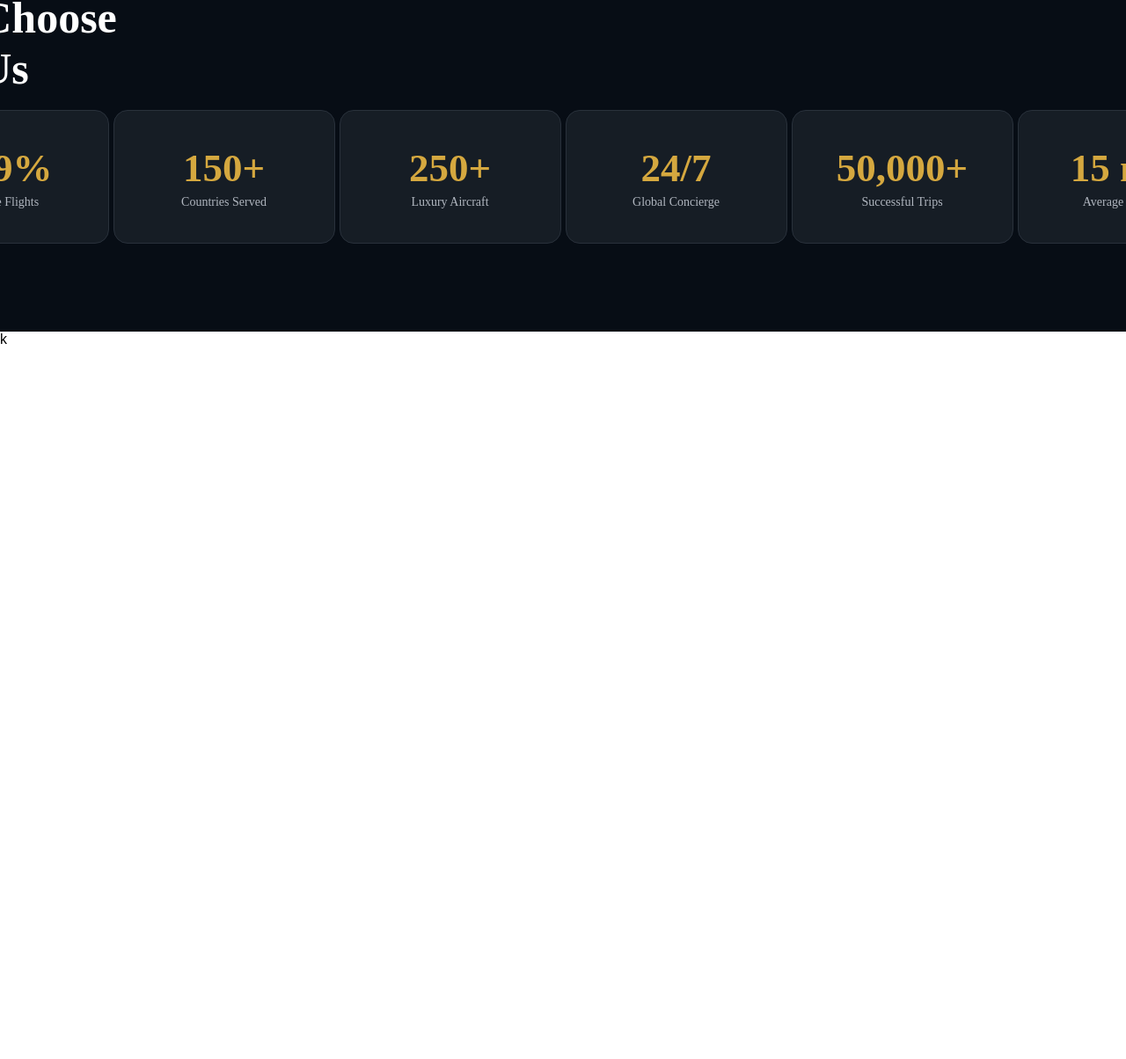
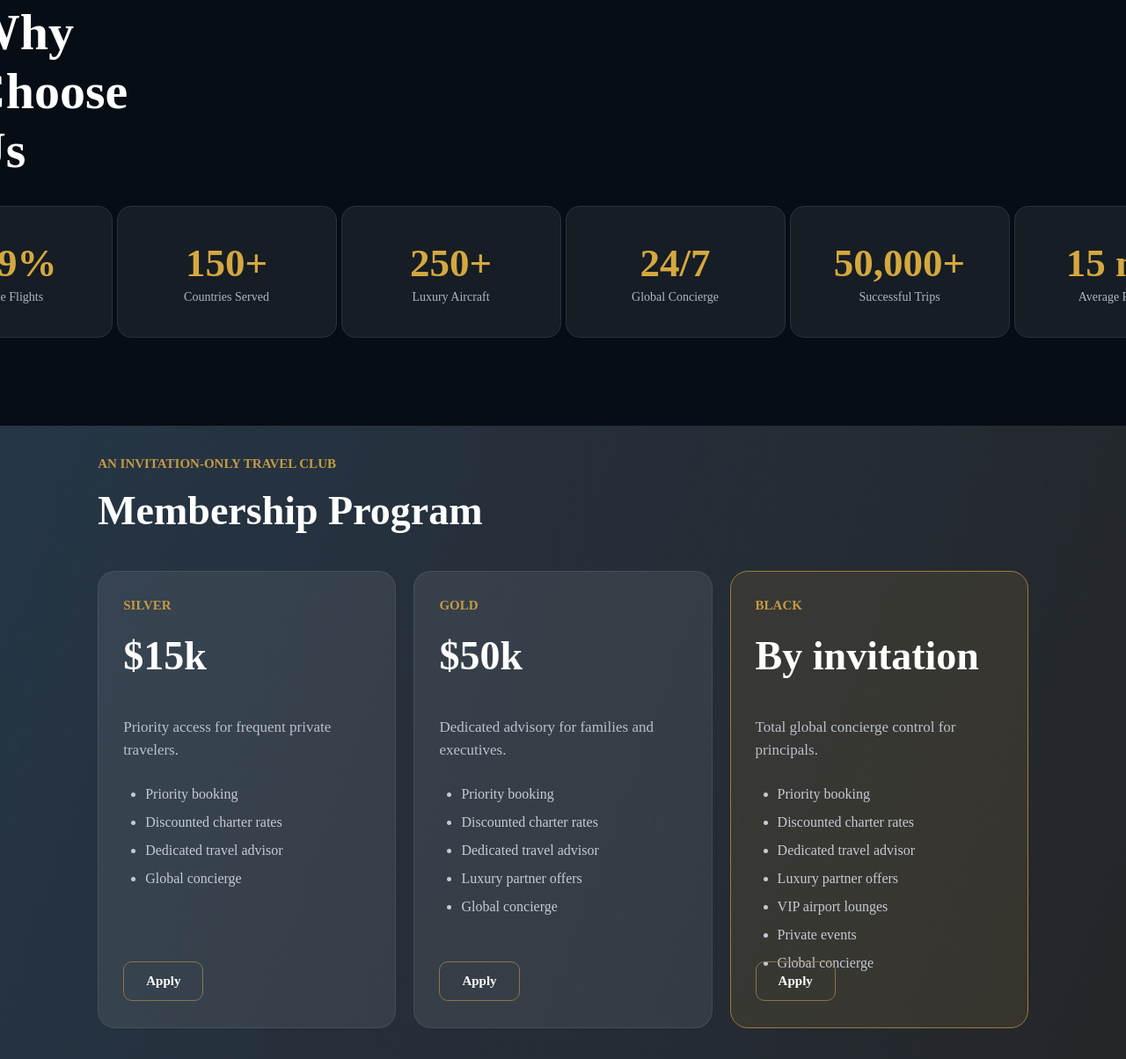
Before and after one commit to erlina956/Projekti-Git, a plain HTML site: page index.html in a window 1280 px wide. Shown: the part 334-1538 px from the top of the page at 88% size. Before the commit the page ends 800 px from the top, so only its background shows below. Drawn offline with Linux system fonts and the light colour scheme.

Commit message:
membership

```diff
--- a/assets/style/style.css
+++ b/assets/style/style.css
@@ -320,3 +320,102 @@ h1 {
     width: 100%;
     max-width: 15025x;
 }
+
+
+
+
+
+* {
+    margin: 0;
+    padding: 0;
+    box-sizing: border-box;
+}
+
+body {
+    font-family: Arial, sans-serif;
+    background: linear-gradient(110deg, #26394c, #242629);
+    color: white;
+}
+
+.container {
+    width: 92%;
+    max-width: 1500px;
+    margin: 35px auto;
+}
+
+.small-title {
+    color: #c49a43;
+    font-size: 15px;
+    font-weight: bold;
+    margin-bottom: 18px;
+}
+
+h1 {
+    font-size: 58px;
+    margin-bottom: 30px;
+}
+
+.cards {
+    display: flex;
+    gap: 20px;
+}
+
+.silver,
+.gold,
+.black {
+    flex: 1;
+    min-height: 520px;
+    padding: 30px 28px;
+    border-radius: 20px;
+    background: rgba(255, 255, 255, 0.08);
+    border: 1px solid rgba(255, 255, 255, 0.08);
+    position: relative;
+}
+
+.black {
+    background: rgba(130, 105, 57, 0.20);
+    border: 1px solid #9c7c3e;
+}
+
+h4 {
+    color: #c49a43;
+    font-size: 15px;
+    margin-bottom: 22px;
+}
+
+h2 {
+    font-size: 46px;
+    margin-bottom: 42px;
+}
+
+.cards p {
+    color: #b9c1cc;
+    font-size: 17px;
+    margin-bottom: 22px;
+    line-height: 1.5;
+}
+
+ul {
+    padding-left: 25px;
+    color: #c5cbd3;
+    font-size: 16px;
+    line-height: 32px;
+}
+
+button {
+    position: absolute;
+    bottom: 30px;
+    left: 28px;
+    padding: 13px 25px;
+    background: transparent;
+    color: white;
+    border: 1px solid #8c7549;
+    border-radius: 10px;
+    font-size: 15px;
+    font-weight: bold;
+    cursor: pointer;
+}
+
+button:hover {
+    background: #8c7549;
+}
--- a/index.html
+++ b/index.html
@@ -84,11 +84,76 @@
         </div>
     </section>
 
+
+    <div class="container">
+
+        <p class="small-title">AN INVITATION-ONLY TRAVEL CLUB</p>
+        <h2>Membership Program</h2>
+
+        <div class="cards">
+
+            <div class="silver">
+                <h4>SILVER</h4>
+                <h2>$15k</h2>
+                <p>Priority access for frequent private travelers.</p>
+
+                <ul>
+                    <li>Priority booking</li>
+                    <li>Discounted charter rates</li>
+                    <li>Dedicated travel advisor</li>
+                    <li>Global concierge</li>
+                </ul>
+
+                <button>Apply</button>
+            </div>
+
+            <div class="gold">
+                <h4>GOLD</h4>
+                <h2>$50k</h2>
+                <p>Dedicated advisory for families and executives.</p>
+
+                <ul>
+                    <li>Priority booking</li>
+                    <li>Discounted charter rates</li>
+                    <li>Dedicated travel advisor</li>
+                    <li>Luxury partner offers</li>
+                    <li>Global concierge</li>
+                </ul>
+
+                <button>Apply</button>
+            </div>
+
+            <div class="black">
+                <h4>BLACK</h4>
+                <h2>By invitation</h2>
+                <p>Total global concierge control for principals.</p>
+
+                <ul>
+                    <li>Priority booking</li>
+                    <li>Discounted charter rates</li>
+                    <li>Dedicated travel advisor</li>
+                    <li>Luxury partner offers</li>
+                    <li>VIP airport lounges</li>
+                    <li>Private events</li>
+                    <li>Global concierge</li>
+                </ul>
+
+                <button>Apply</button>
+            </div>
+
+        </div>
+    </div>
+
+</body>
+</html>
+
+    </section>
+
 </body>
 </html>
 
 
-k
+
 
 
 
```
